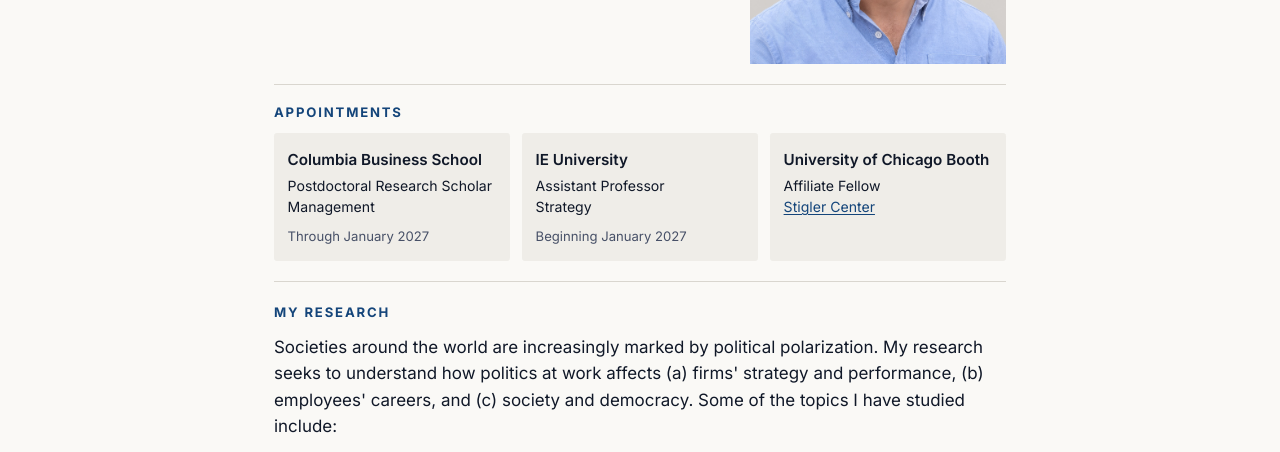
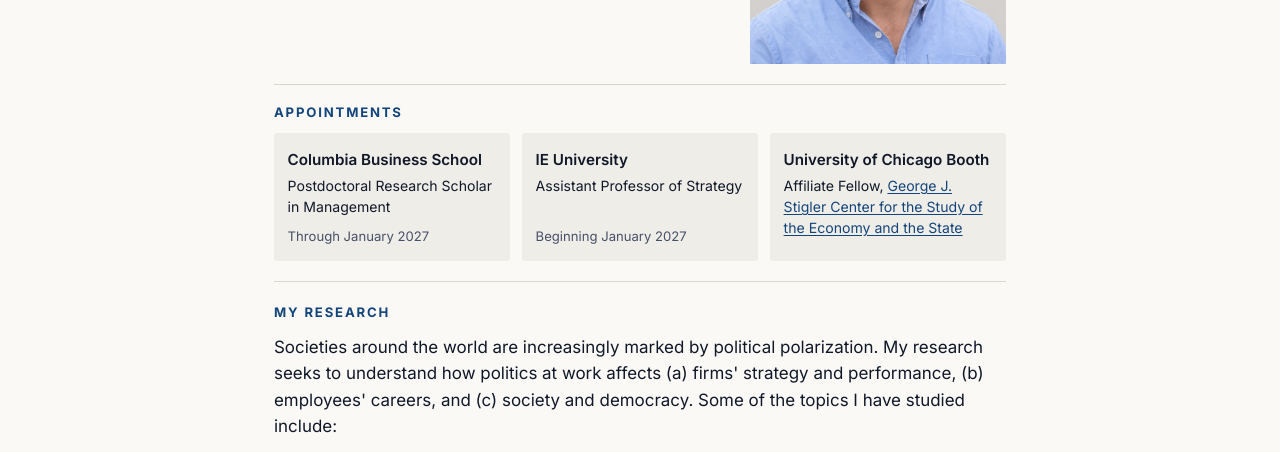
Before and after one commit to maxikagan/kagan-website, a plain HTML site: page index.html in a window 1280 px wide. Shown: the part 298-750 px from the top of the page. Drawn offline with nearby package versions, Linux system fonts and the light colour scheme.

Commit message:
Simplify appointment descriptions

```diff
--- a/index.html
+++ b/index.html
@@ -50,20 +50,17 @@
             <ul class="home-appointment-list" role="list">
                 <li>
                     <strong>Columbia Business School</strong>
-                    <span class="home-appointment-detail">Postdoctoral Research Scholar</span>
-                    <span class="home-appointment-detail">Management</span>
+                    <span class="home-appointment-detail">Postdoctoral Research Scholar in Management</span>
                     <span class="home-appointment-date">Through January 2027</span>
                 </li>
                 <li>
                     <strong>IE University</strong>
-                    <span class="home-appointment-detail">Assistant Professor</span>
-                    <span class="home-appointment-detail">Strategy</span>
+                    <span class="home-appointment-detail">Assistant Professor of Strategy</span>
                     <span class="home-appointment-date">Beginning January 2027</span>
                 </li>
                 <li>
                     <strong>University of Chicago Booth</strong>
-                    <span class="home-appointment-detail">Affiliate Fellow</span>
-                    <span class="home-appointment-detail"><a href="https://www.chicagobooth.edu/research/stigler/research/affiliate-fellows/current-cohort" target="_blank" rel="noopener">Stigler Center</a></span>
+                    <span class="home-appointment-detail">Affiliate Fellow, <a href="https://www.chicagobooth.edu/research/stigler/research/affiliate-fellows/current-cohort" target="_blank" rel="noopener">George J. Stigler Center for the Study of the Economy and the State</a></span>
                 </li>
             </ul>
         </section>
```
